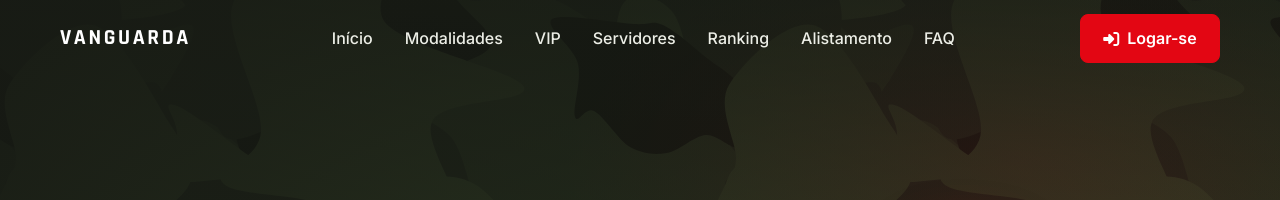
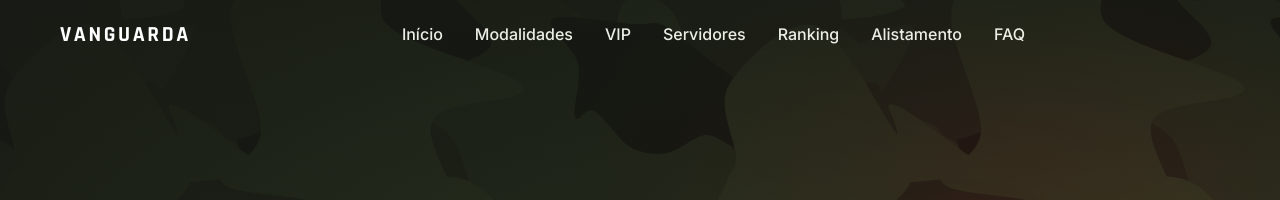
Before and after one commit to vanguardabr/vanguarda.pro.br, a plain HTML site: page index.html in a window 1280 px wide. Shown: the top 200 px of the page. Drawn offline with Linux system fonts and the light colour scheme.

Commit message:
feat: remove login button from navbar
Co-Authored-By: Claude Opus 5.5 <noreply@anthropic.com>

```diff
--- a/index.html
+++ b/index.html
@@ -33,9 +33,6 @@
           <li><a href="recrutamento.html">Alistamento</a></li>
           <li><a href="#faq">FAQ</a></li>
         </ul>
-        <div class="nav-actions">
-          <a href="login.html" class="btn btn-primary"><i class="fa-solid fa-right-to-bracket"></i> Logar-se</a>
-        </div>
       </div>
     </div>
   </nav>
```
Also changed, not shown: privacidade.html (+0 -3 lines), ranking.html (+0 -3 lines), regras.html (+0 -3 lines), termos.html (+0 -3 lines).
